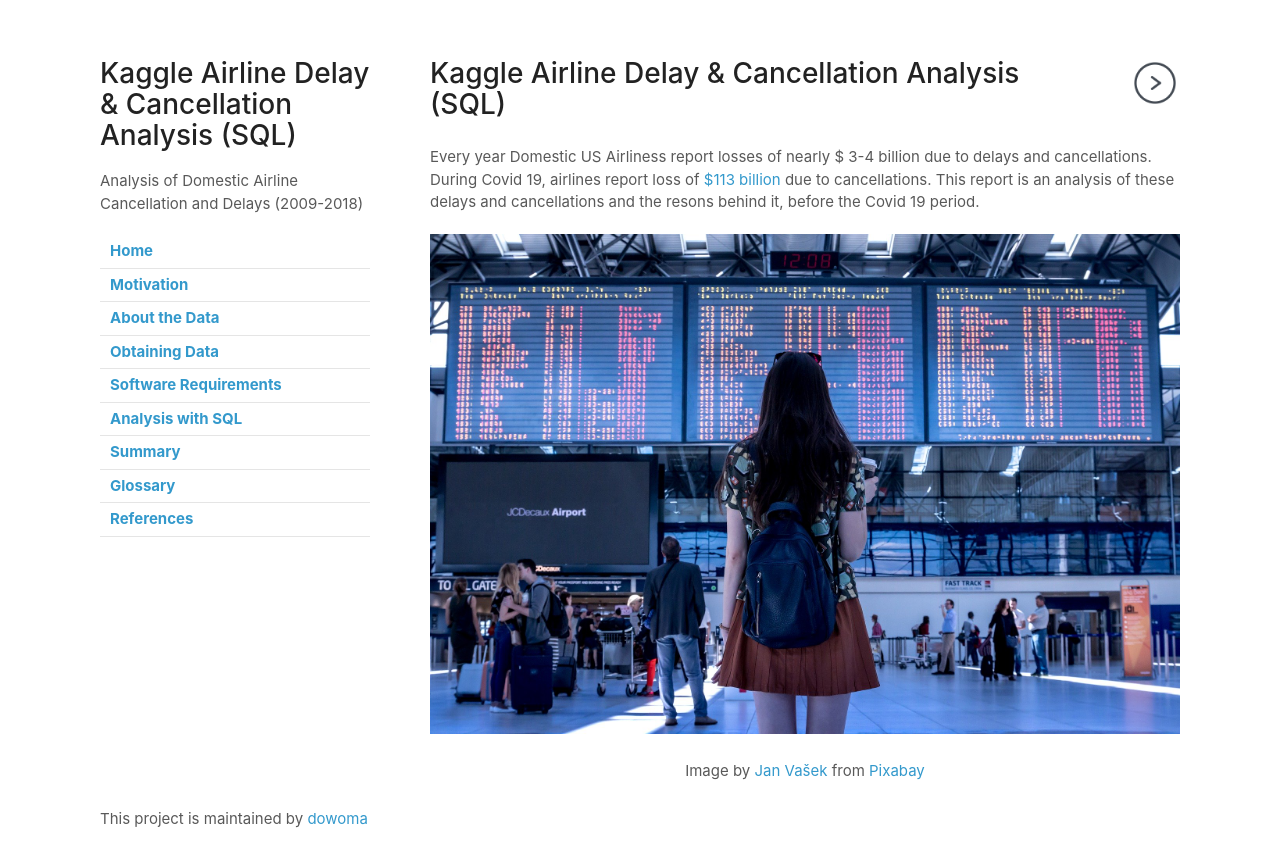
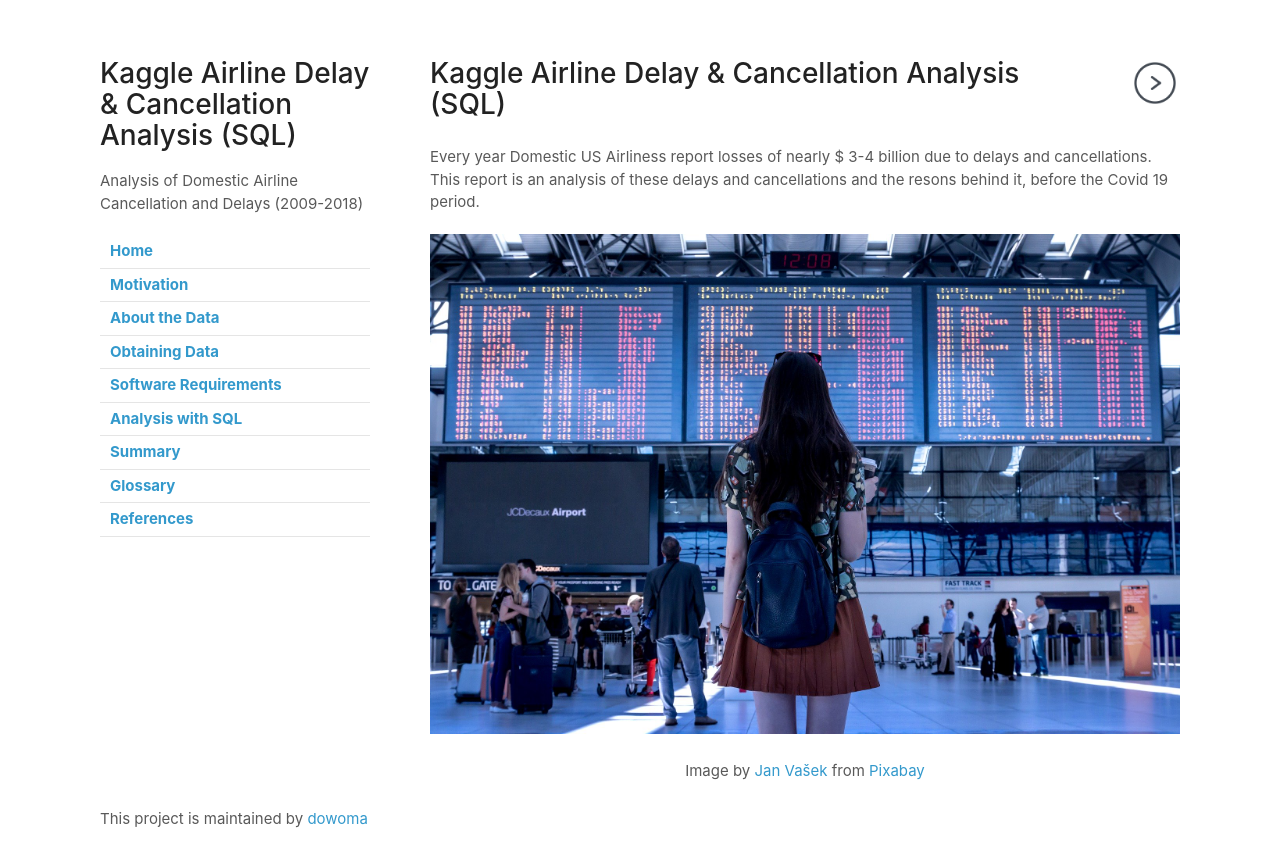
Before and after one commit to dowoma/Airline-Data-Analysis, a Jekyll site: the page built from index.md, in a window 1280 px wide. Shown: the top 867 px of the page. Built offline with Jekyll 4.4.1, drawn with Linux system fonts in a browser that asks for light colours.

Commit message:
Update _config.yml

```diff
--- a/_config.yml
+++ b/_config.yml
@@ -1,7 +1,7 @@
 theme: jekyll-theme-minimal
 title: Kaggle Airline Delay & Cancellation Analysis (SQL)
 description: Analysis of Domestic Airline Cancellation and Delays (2009-2018)
-description_detail: Every year Domestic US Airliness report losses of nearly $ 3-4 billion due to delays and cancellations. During Covid 19, airlines report loss of <a href="https://www.cnn.com/2020/03/05/business/airlines-coronavirus-iata-travel/index.html" target="_blank">$113 billion</a> due to cancellations. This report is an analysis of these delays and cancellations and the resons behind it, before the Covid 19 period.
+description_detail: Every year Domestic US Airliness report losses of nearly $ 3-4 billion due to delays and cancellations. This report is an analysis of these delays and cancellations and the resons behind it, before the Covid 19 period.
 
 navigation:
   - title: Home
```
